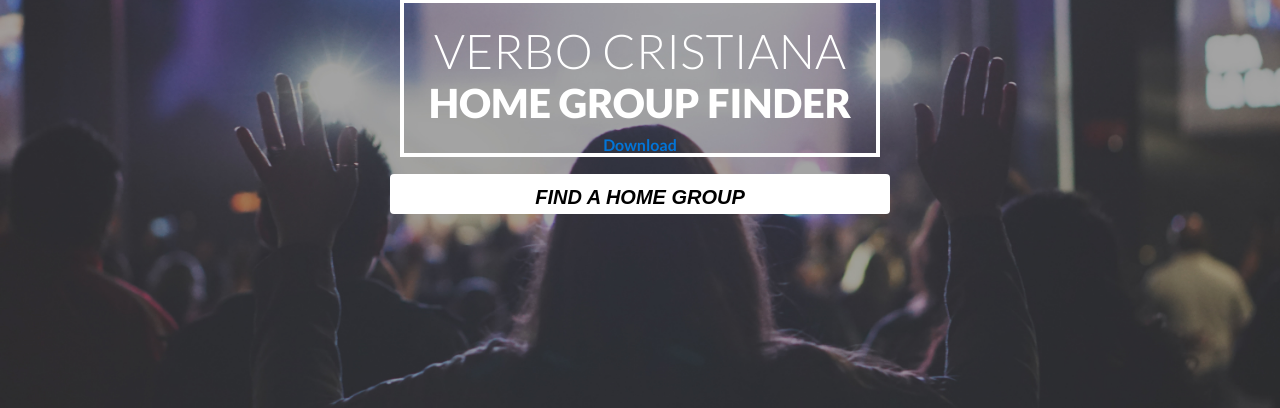
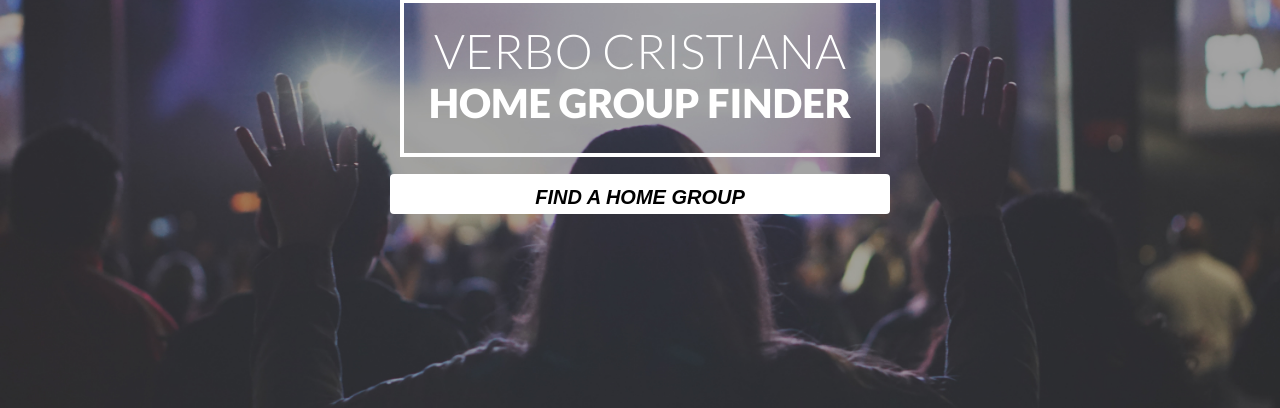
Before and after one commit to tu-missions-computing/home-church-manager, a Flask app: template Templates/index.html in a window 1280 px wide. Shown: the part 190-598 px from the top of the page. Run offline with Flask 2, Linux system fonts and the light colour scheme; the template is opened without the code that fills it, so the values that code supplies are empty; parts of the project's set-up code (start-up, migrations or seed data) failed here and were passed over; some libraries are stand-ins or nearby versions.

Commit message:
got rid of weird download thing on the middle of the page.....

```diff
--- a/Templates/index.html
+++ b/Templates/index.html
@@ -43,7 +43,6 @@
             <div class="verbobox">
                 <div class="verbotext">VERBO CRISTIANA</div>
                 <div class="homegrouptext">HOME GROUP FINDER</div>
-                <a href="{{url_for('download',name = 'empty_book.xlsx')}}" target="_blank">Download</a>
             </div>
             <br><br>
         </div>
```
